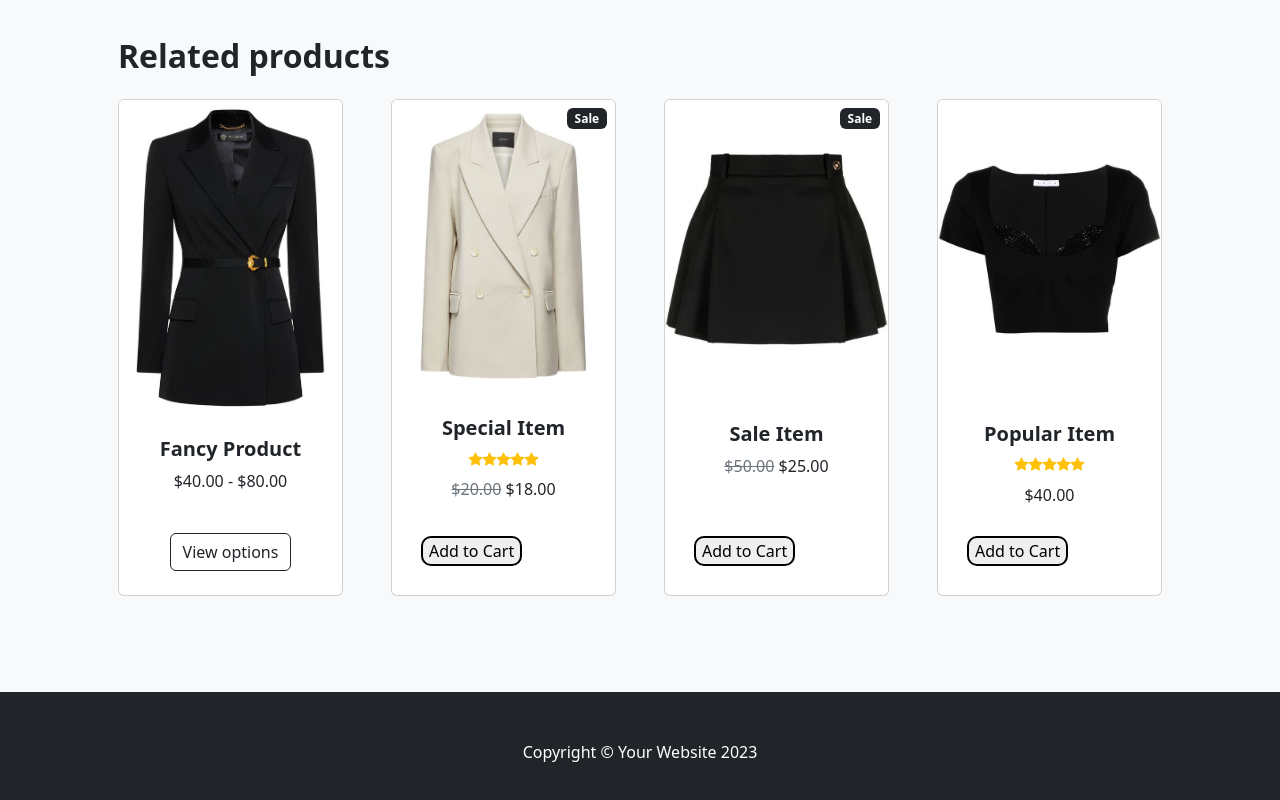
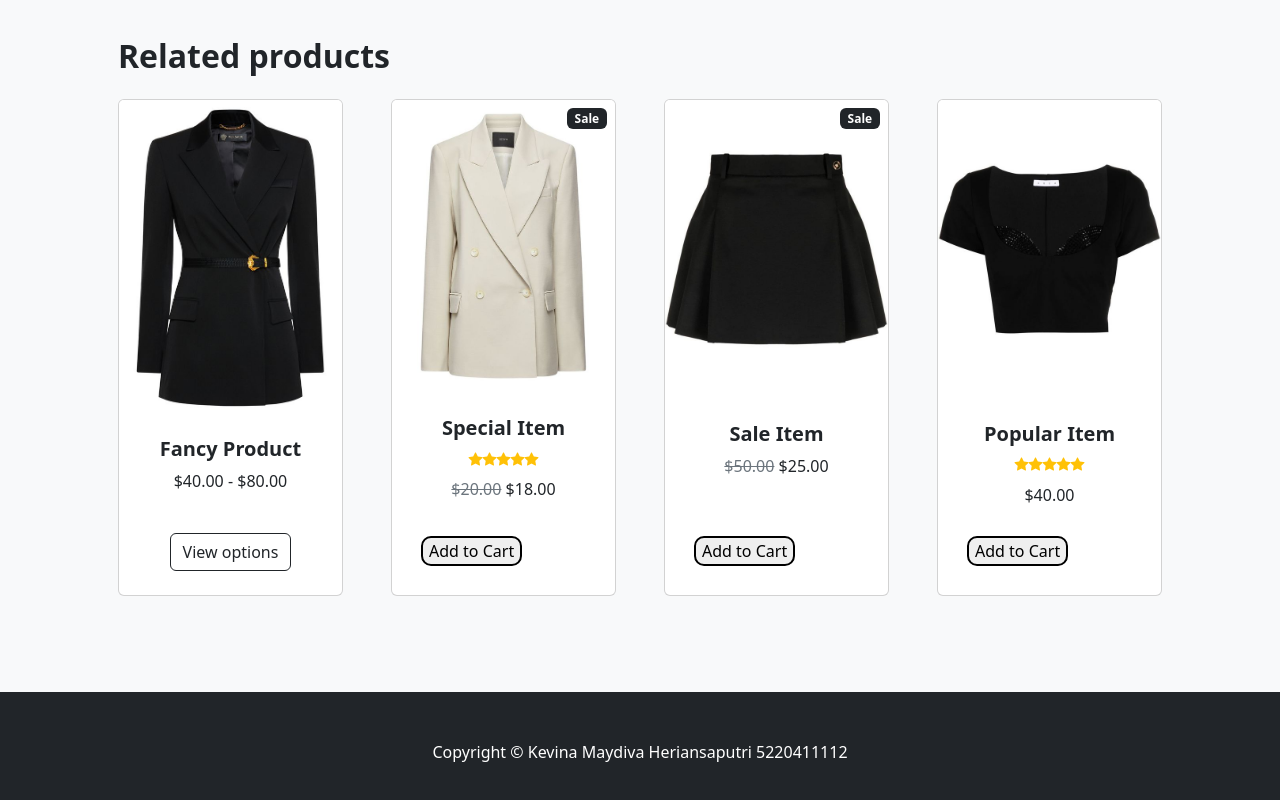
Before and after one commit to arloscc/ethopia, a plain HTML site: page Waistcoat.html in a window 1280 px wide. Shown: the part 971-1771 px from the top of the page. Drawn offline with nearby package versions, Linux system fonts and the light colour scheme.

Commit message:
Update Waistcoat.html

```diff
--- a/Waistcoat.html
+++ b/Waistcoat.html
@@ -179,7 +179,7 @@
         </section>
         <!-- Footer-->
         <footer class="py-5 bg-dark">
-            <div class="container"><p class="m-0 text-center text-white">Copyright &copy; Your Website 2023</p></div>
+            <div class="container"><p class="m-0 text-center text-white">Copyright &copy; Kevina Maydiva Heriansaputri 5220411112</p></div>
         </footer>
         <!-- Bootstrap core JS-->
         <script src="https://cdn.jsdelivr.net/npm/bootstrap@5.2.3/dist/js/bootstrap.bundle.min.js"></script>
```
